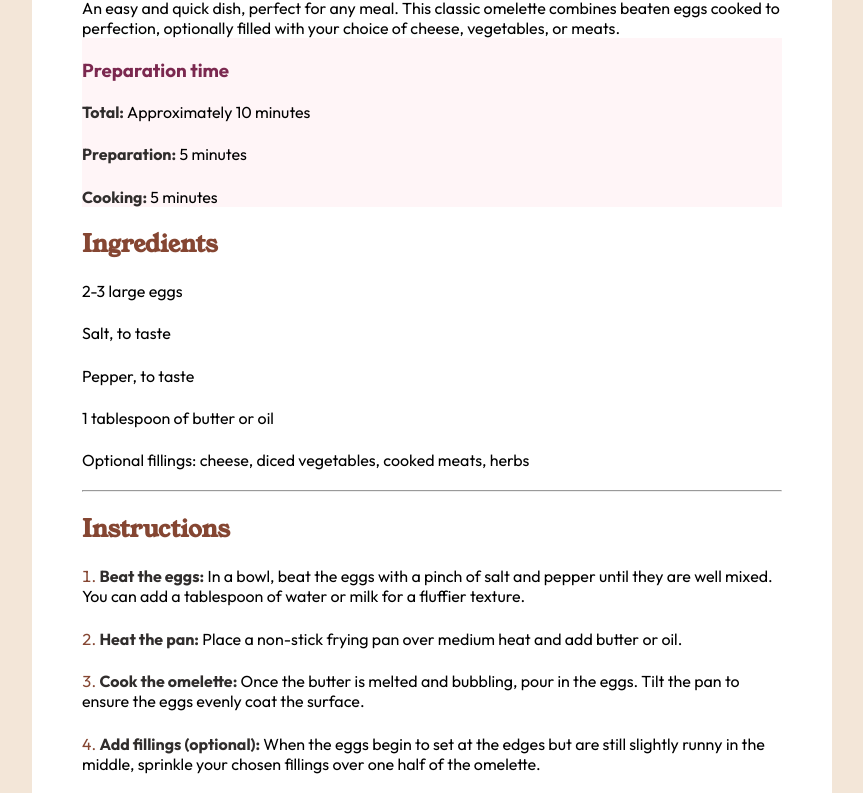
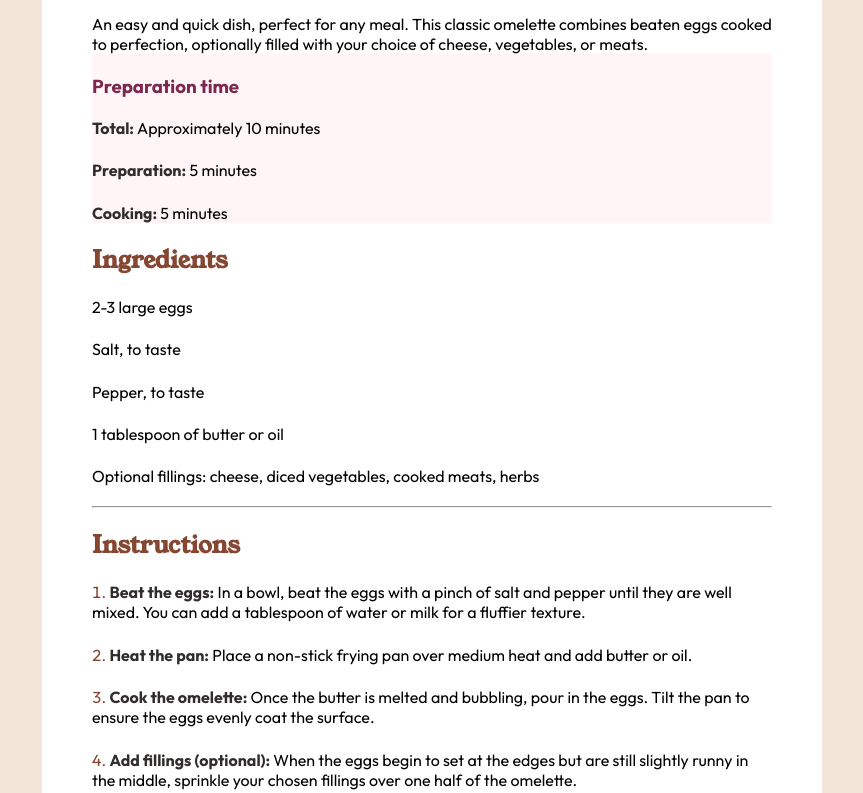
Before and after one commit to botnishant/gitwala-project, a plain HTML site: page index.html in a window 1280 px wide. Shown: the part 241-1034 px from the top of the page, without its empty margins (208-1071 px from the left). Drawn offline with Linux system fonts and the light colour scheme.

Commit message:
length theek kiya hu

```diff
--- a/style.css
+++ b/style.css
@@ -14,11 +14,12 @@ ul {
     list-style: none;
 }
 .wrapper{
+    height: 1610px;
     margin: auto;
-    margin-top: 5rem;
-    margin-bottom: 5rem;
+    margin-top: 6rem;
+    margin-bottom: 6rem;
     border: 50px white solid;
-    width: 800px;
+    width: 780px;
     border-radius:  20px;
     background-color: white;
     font-family: "Outfit", sans-serif;
@@ -30,6 +31,10 @@ ul {
     border-radius: 20px;
 }
 
+.data{
+    height: 100%;;
+
+}
 body{
     background-color: hsl(30, 54%, 90%);
 
```
